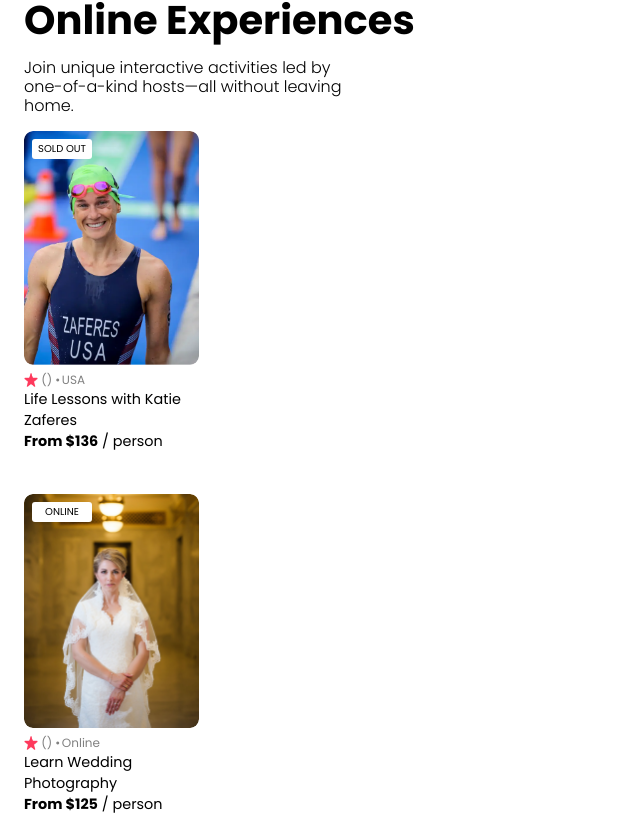
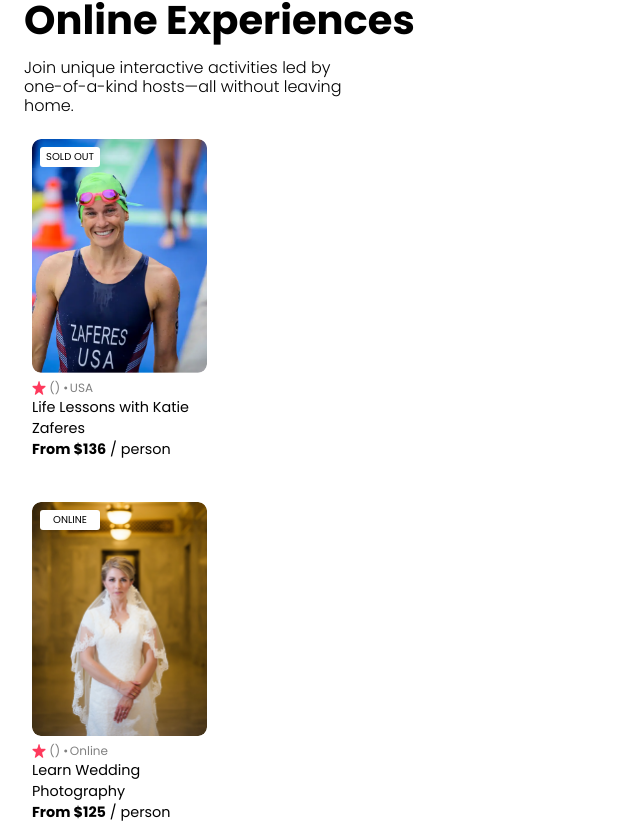
Before and after one commit to jakubfronczyk/airbnb-experiences-clone, a React (Create React App) app: page / in a window 1280 px wide. Shown: the part 399-1222 px from the top of the page, without its empty margins (0-640 px from the left). Built offline with nearby package versions, Linux system fonts and the light colour scheme.

Commit message:
Spread objects as props have been added

```diff
--- a/src/App.js
+++ b/src/App.js
@@ -3,24 +3,15 @@ import Navbar from './components/Navbar.js';
 import Hero from './components/Hero.js';
 import Card from './components/Card.js';
 import data from './data.js'
-// import JokeProps from './components/JokeProps.js';
-// import Props from './components/Props.js';
+
 
 function App() {
 
-  const dataMap = data.map(data => {
+  const cards = data.map(data => {
     return (
       <Card
-      id= {data.id}
-      title= {data.title}
-      description= {data.description}
-      price= {data.price}
-      coverImg= {data.coverImg}
-      status= {data.status}
-      rating= {data.rating}
-      reviewCount= {data.reviewCount}
-      location= {data.location}
-      openSpots= {data.openSpots}
+      key= {data.id}
+      {...data}
       />
     )
   })
@@ -29,7 +20,9 @@ function App() {
     <div className="">
       <Navbar />
       <Hero />
-      {dataMap}
+      <section className="card-section">
+        {cards}
+      </section>
     </div>
   );
 }
```
